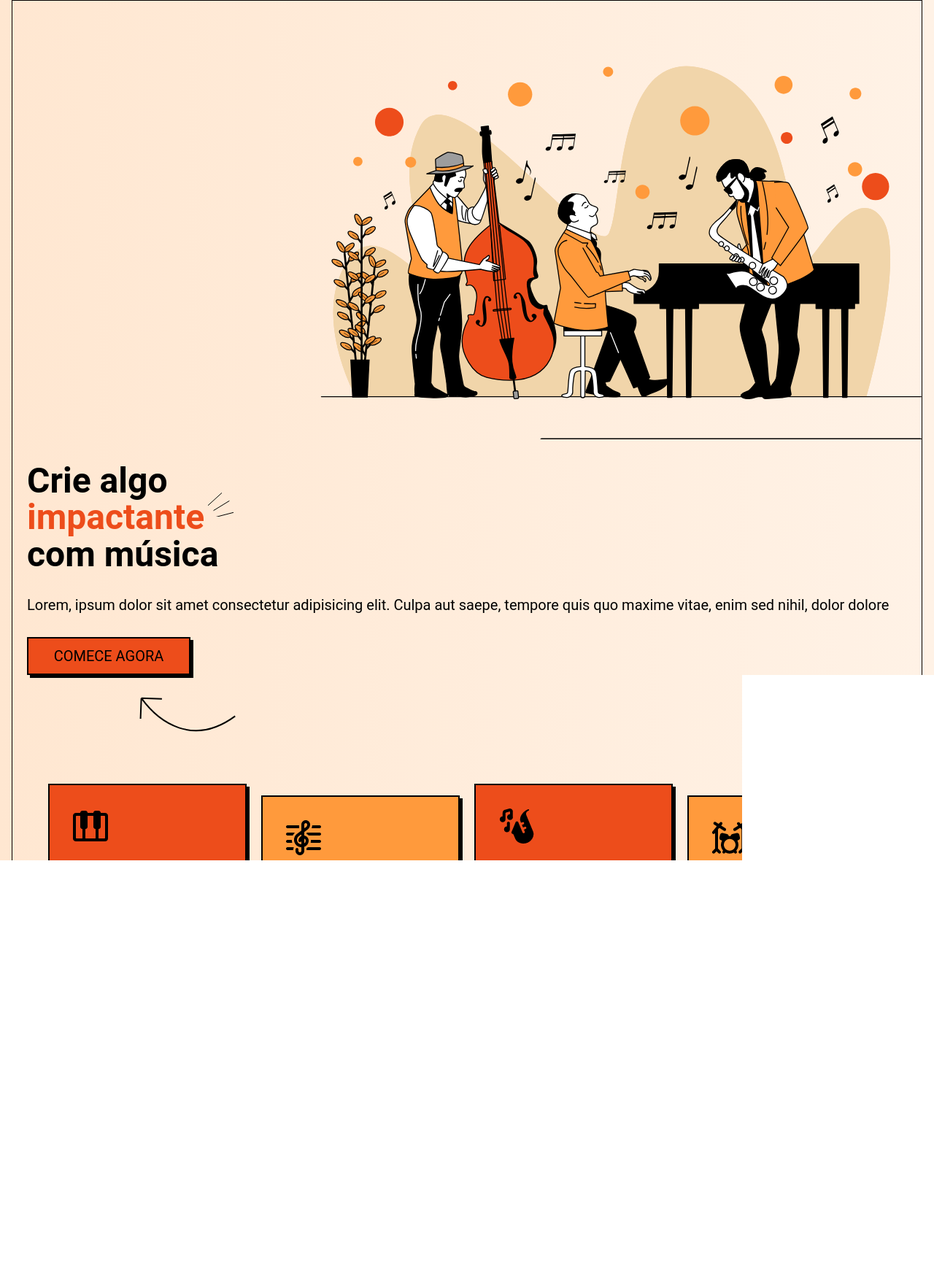
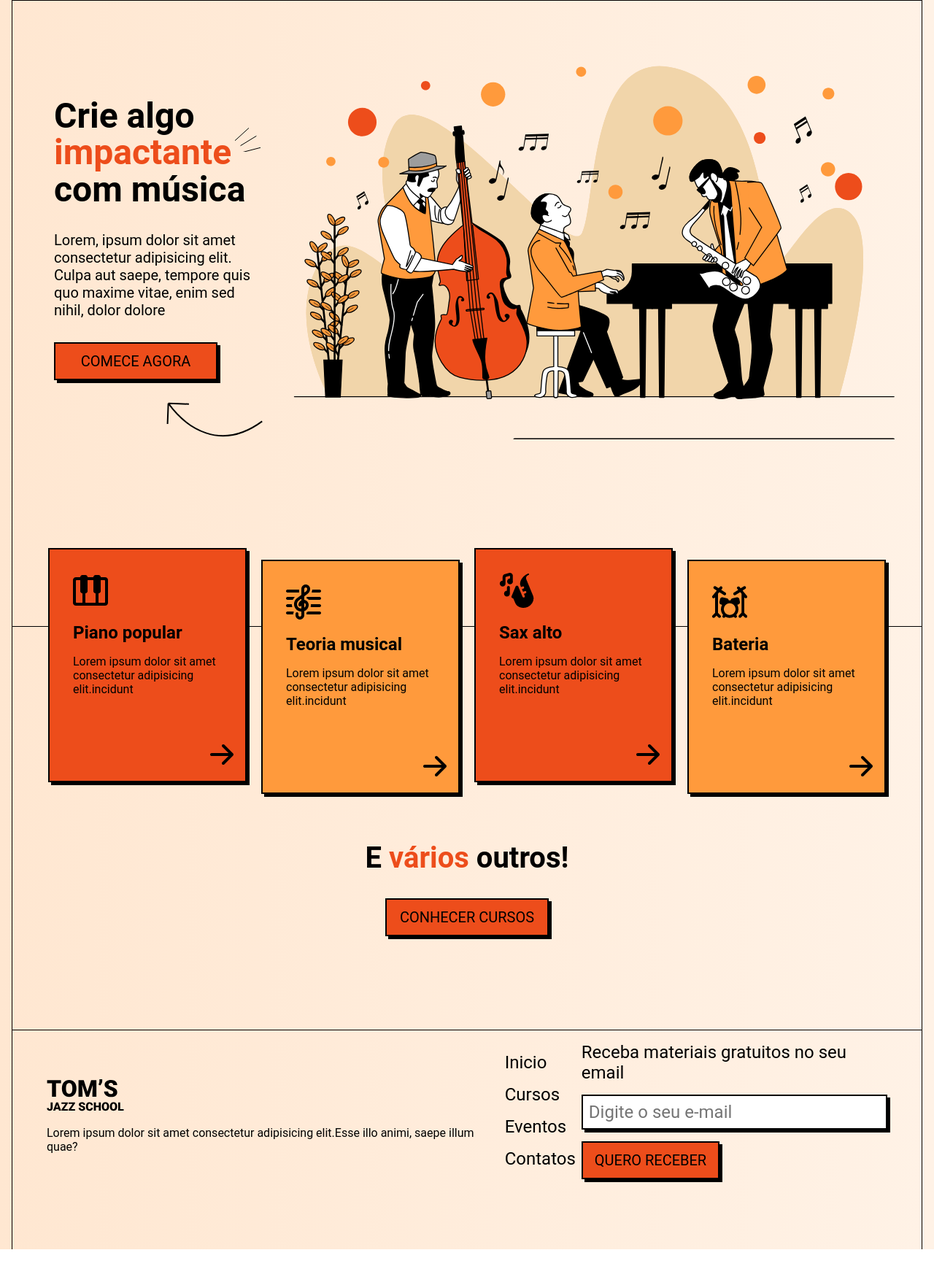
Before and after one commit to freepry/Landing-Page, a plain HTML site: page index.html in a window 1280 px wide. Shown: the part 92-1842 px from the top of the page at 73% size. After the commit the page ends 1804 px from the top, so only its background shows below. Drawn offline with Linux system fonts and the light colour scheme.

Commit message:
termiei a criação responsiva do cabeçalho e imagem

```diff
--- a/index.css
+++ b/index.css
@@ -243,10 +243,15 @@ footer nav a {
   }
 }
 
-@media screen and (win-width: 72rem) {
+@media screen and (min-width: 72rem) {
   .container {
     display: flex;
+    align-items: center;
+    margin: 0 auto;
+    max-width: 72rem;
   }
 
-  .container.row-reverse
+  .row-reverse {
+    flex-direction: row-reverse;
+  }
 }
--- a/index.html
+++ b/index.html
@@ -100,17 +100,20 @@
             </a>
           </article>
         </div>
-
         <h2 class="text-center">
           E <span class="text-primary">vários</span> outros!
         </h2>
         <a href="#" class="button mt-2 mx-auto">Conhecer cursos</a>
       </section>
     </main>
-
     <footer>
-      <div>
-        <img src="assets/logo.svg" alt="Tom's Jazz School" class="mt-1 mb-1" />
+      <div class="container">
+        <div class="about-column">
+          <img
+            src="assets/logo.svg"
+            alt="Tom's Jazz School"
+            class="mt-1 mb-1"
+          />
           <p class="mb-2">
             Lorem ipsum dolor sit amet consectetur adipisicing elit.Esse illo
             animi, saepe illum quae?
@@ -135,6 +138,7 @@
           />
           <button class="button mb-2">Quero receber</button>
         </form>
+      </div>
     </footer>
   </body>
 </html>
```
Lines whose indentation alone changed are shown as unchanged.
